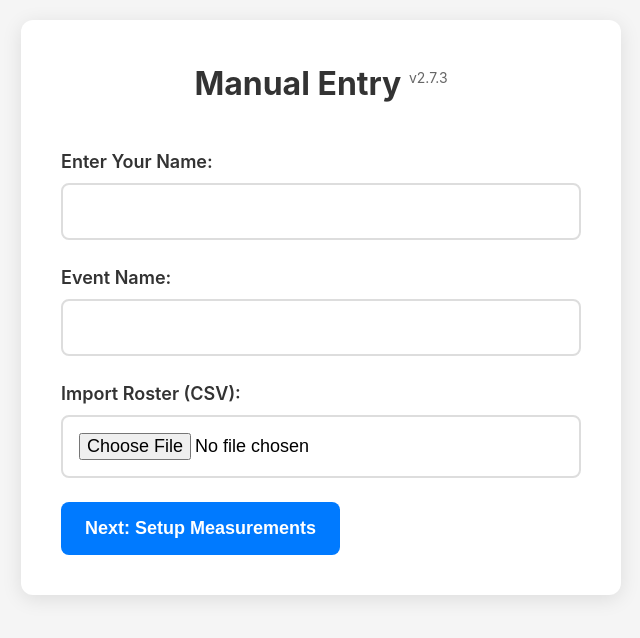
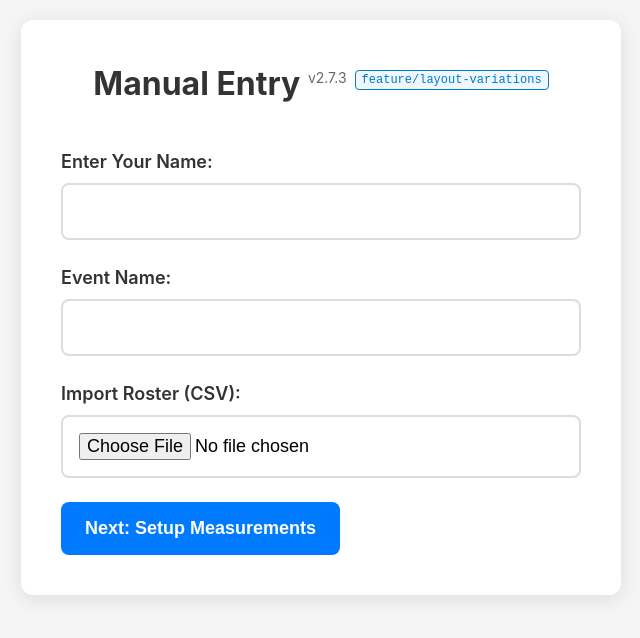
Before and after one commit to mahaase1/ManualEntry, a website: page roster-data-app/src/index.html in a window 1280 px wide. Shown: the whole page, without its empty margins (319-959 px from the left). Drawn offline with Linux system fonts and the light colour scheme.

Commit message:
Add branch info to version display: Show current branch in web app
- Add branch-info span after version number in startup screen
- Style branch info with blue color, border, and monospace font
- Makes it clear which branch/layout variation is being used
- Helps distinguish between stable release and feature branches

```diff
--- a/roster-data-app/src/css/styles.css
+++ b/roster-data-app/src/css/styles.css
@@ -846,6 +846,20 @@ header {
     vertical-align: super;
 }
 
+/* Branch info styling */
+#branch-info {
+    font-size: 12px;
+    color: #007acc;
+    font-weight: normal;
+    vertical-align: super;
+    margin-left: 8px;
+    padding: 2px 6px;
+    background: #f0f8ff;
+    border: 1px solid #007acc;
+    border-radius: 4px;
+    font-family: monospace;
+}
+
 /* Setup Screen */
 #setup-screen {
     max-width: 900px;
--- a/roster-data-app/src/index.html
+++ b/roster-data-app/src/index.html
@@ -14,7 +14,7 @@
     <div id="app">
         <!-- Startup Screen -->
         <div id="startup-screen" class="screen active">
-            <h1>Manual Entry <span id="version-number">v2.7.3</span></h1>
+            <h1>Manual Entry <span id="version-number">v2.7.3</span><span id="branch-info">feature/layout-variations</span></h1>
             <div class="form-group">
                 <label for="operator-name">Enter Your Name:</label>
                 <input type="text" id="operator-name" required>
```
